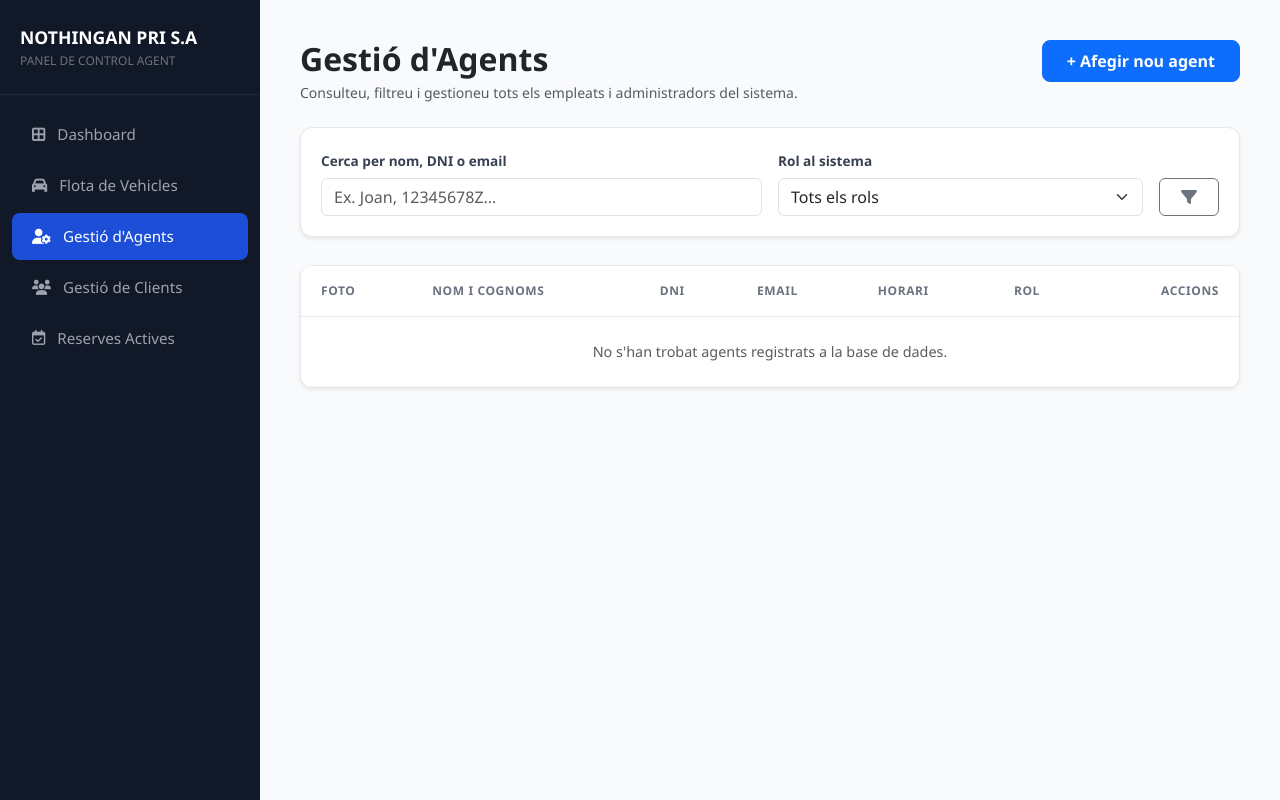
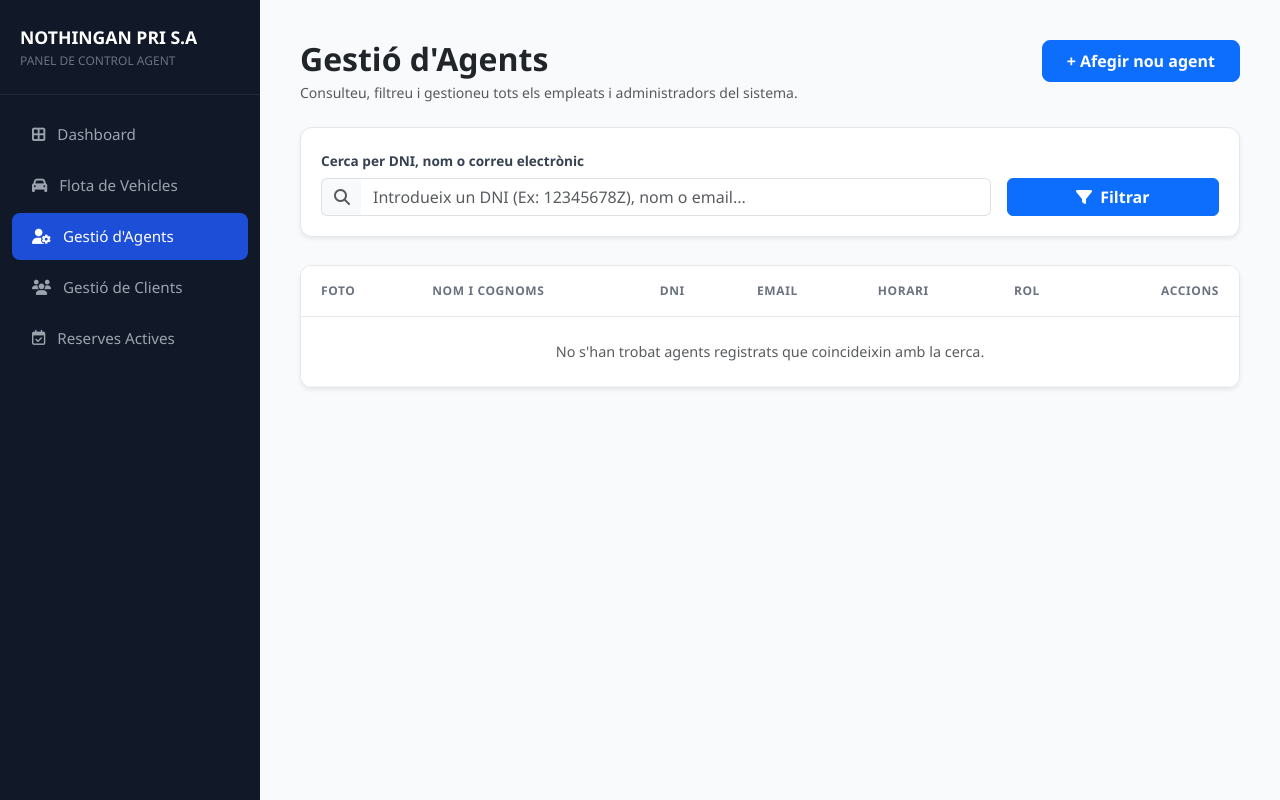
Before and after one commit to banfruns-ban/Nothingan-Pri-S.A., a Spring Boot app: page /agents in a window 1280 px wide. Run offline with Spring Boot 4, Linux system fonts and the light colour scheme; data that the repository does not hold is empty.

Commit message:
Filtrar agents

```diff
--- a/src/main/java/cat/copernic/projecte1Grup3/Usuaris/Agent/Controller/agentController.java
+++ b/src/main/java/cat/copernic/projecte1Grup3/Usuaris/Agent/Controller/agentController.java
@@ -85,16 +85,15 @@ public class agentController {
     }
 
     /**
-     * RF13: Mostra la llista completa d'agents registrats al sistema.
-     * Mapeja /agents, /agents/ i /agents/llista per evitar errors 404.
+     * RF13 & RF14: Mostra la llista d'agents, aplicant el filtre de cerca per
+     * DNI, Nom o Email si existeix.
      */
     @GetMapping({"", "/", "/llista"})
-    public String llistarAgents(Model model) {
-        // Obtenim la llista de la BD i la passem al model
-        List<agentEntity> llista = agentService.llistarAgents();
+    public String llistarAgents(@RequestParam(name = "cerca", required = false) String cerca, Model model) {
+        // Obtenim la llista filtrada o completa
+        List<agentEntity> llista = agentService.llistarOFiltrarAgents(cerca);
         model.addAttribute("agents", llista);
 
-        // Retorna exactament "agents/llistat_agents" coincidint amb el fitxer llistat_agents.html
         return "agents/llistat_agents";
     }
 
@@ -125,7 +124,7 @@ public class agentController {
     }
 
     @PostMapping("/eliminar/{dni}")
-    public String eliminarVehicle(@PathVariable String dni, RedirectAttributes redirect) {
+    public String eliminarAgent(@PathVariable String dni, RedirectAttributes redirect) {
         try {
             agentService.eliminarAgent(dni);
             redirect.addFlashAttribute("succes", "Agent donat de baixa amb èxit.");
@@ -136,4 +135,6 @@ public class agentController {
         }
         return "redirect:/agents";
     }
+
+    //Filtro por dni, nombre y mail
 }
--- a/src/main/resources/templates/agents/llistat_agents.html
+++ b/src/main/resources/templates/agents/llistat_agents.html
@@ -257,30 +257,35 @@
             <button type="button" class="btn-close" data-bs-dismiss="alert" aria-label="Close"></button>
         </div>
 
-        <!-- Targeta de Filtres -->
+        <!-- Targeta de Filtres per DNI, Nom o Email (RF14) -->
         <div class="filter-card shadow-sm">
             <form th:action="@{/agents/llista}" method="get" class="row g-3">
-                <div class="col-md-6">
-                    <label>Cerca per nom, DNI o email</label>
-                    <input type="text" name="cerca" class="form-control" placeholder="Ex. Joan, 12345678Z..." th:value="${param.cerca}">
+                <div class="col-md-9">
+                    <label for="cerca">Cerca per DNI, nom o correu electrònic</label>
+                    <div class="input-group">
+                        <span class="input-group-text bg-light border-end-0">
+                            <i class="fa-solid fa-magnifying-glass text-muted"></i>
+                        </span>
+                        <input type="text" id="cerca" name="cerca" class="form-control border-start-0"
+                               placeholder="Introdueix un DNI (Ex: 12345678Z), nom o email..."
+                               th:value="${param.cerca}">
+                    </div>
                 </div>
-                <div class="col-md-5">
-                    <label>Rol al sistema</label>
-                    <select name="rol" class="form-select">
-                        <option value="">Tots els rols</option>
-                        <option value="AGENT" th:selected="${param.rol == 'AGENT'}">Agent</option>
-                        <option value="ADMIN" th:selected="${param.rol == 'ADMIN'}">Administrador</option>
-                    </select>
-                </div>
-                <div class="col-md-1 d-flex align-items-end">
-                    <button type="submit" class="btn btn-outline-secondary w-100">
-                        <i class="fa-solid fa-filter"></i>
+                <div class="col-md-3 d-flex align-items-end gap-2">
+                    <button type="submit" class="btn btn-primary w-100 fw-semibold">
+                        <i class="fa-solid fa-filter me-1"></i> Filtrar
                     </button>
+                    <a th:if="${param.cerca != null and !#strings.isEmpty(param.cerca)}"
+                       th:href="@{/agents/llista}"
+                       class="btn btn-outline-secondary"
+                       title="Netejar filtre">
+                        <i class="fa-solid fa-xmark"></i>
+                    </a>
                 </div>
             </form>
         </div>
 
-        <!-- Taula de Llistat d'Agents (RF13) -->
+        <!-- Taula de Llistat d'Agents (RF13 / RF14) -->
         <div class="custom-table-card shadow-sm">
             <table class="table">
                 <thead>
@@ -339,7 +344,7 @@
 
                     <tr th:if="${#lists.isEmpty(agents)}">
                         <td colspan="7" class="text-center py-4 text-muted">
-                            No s'han trobat agents registrats a la base de dades.
+                            No s'han trobat agents registrats que coincideixin amb la cerca.
                         </td>
                     </tr>
                 </tbody>
```
Also changed, not shown: src/main/java/cat/copernic/projecte1Grup3/Usuaris/Agent/Repository/agentRepository.java (+11 -0 lines), src/main/java/cat/copernic/projecte1Grup3/Usuaris/Agent/Service/agentService.java (+10 -0 lines), 1 other file.
